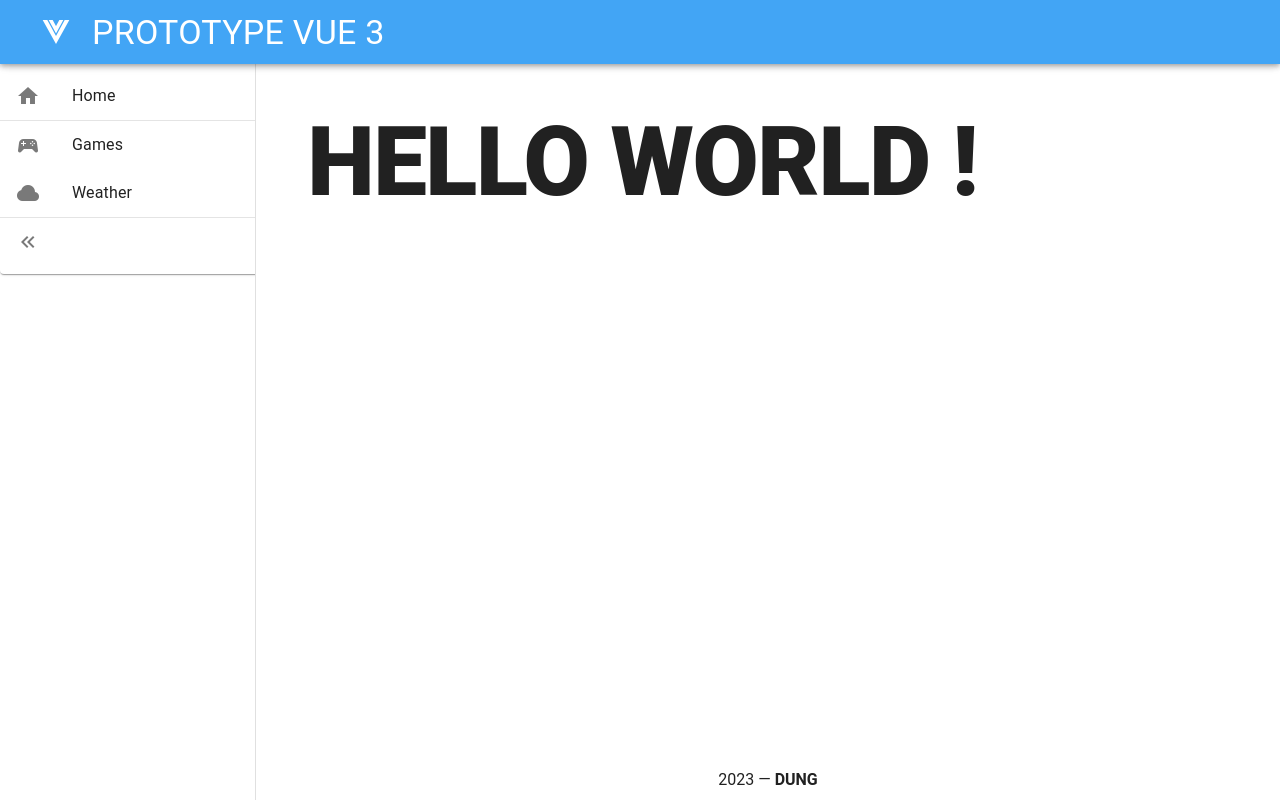
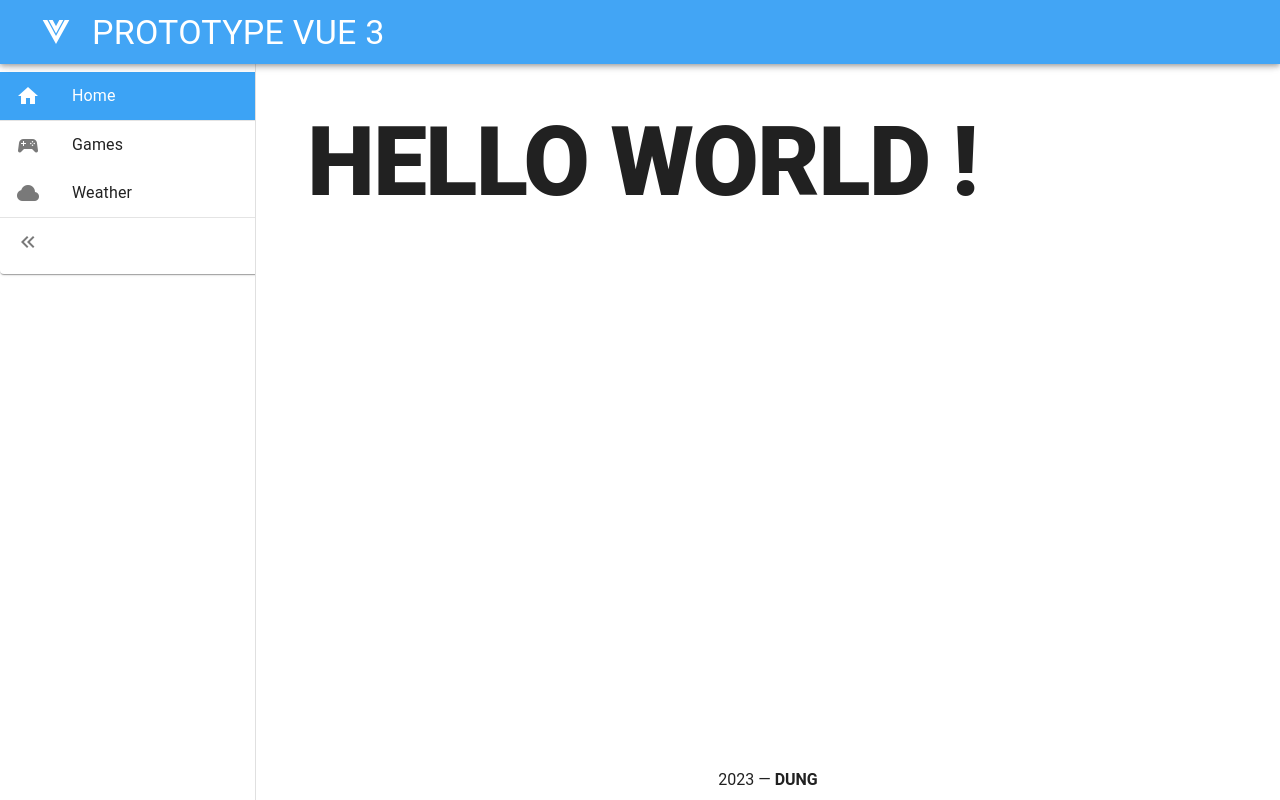
Before and after one commit to ThibaultNG/proto-vue, a Vue app: page /home in a window 1280 px wide. Built offline with nearby package versions, Linux system fonts and the light colour scheme.

Commit message:
active-class for MainNavBar list

```diff
--- a/src/component/MainNavBar.vue
+++ b/src/component/MainNavBar.vue
@@ -1,8 +1,16 @@
 <template>
 	<v-navigation-drawer v-model:rail="isNavDrawerPinned">
 		<v-card class="mx-auto" width="300">
-			<v-list v-model:opened="openedListGroups" open-strategy="single">
-				<v-list-item prepend-icon="mdi-home" title="Home" value="Home" to="/"></v-list-item>
+			<v-list v-model:opened="openedListGroups" open-strategy="multiple">
+				<v-list-item
+					prepend-icon="mdi-home"
+					title="Home"
+					to="/home"
+					active-class="bg-blue"
+					link
+					exact
+					@click="emptyOpenedListGroup"
+				></v-list-item>
 
 				<v-divider />
 
@@ -19,20 +27,15 @@
 						/>
 					</template>
 
-					<v-list-group
-						v-for="item in group.itemList"
-						:key="group.groupName + item.name"
-						:value="group.groupName + item.name"
-					>
-						<template #activator="{ props }">
+					<template v-for="item in group.itemList" :key="group.groupName + item.name">
 						<v-list-item
-								v-bind="props"
 							:title="item.name"
 							:to="item.link"
 							:prepend-icon="item.icon"
+							active-class="bg-blue"
 						></v-list-item>
 					</template>
-					</v-list-group>
+
 					<v-divider />
 				</v-list-group>
 
@@ -56,16 +59,21 @@ import { gameNavLinks } from "../modules/games/routes/gameRoutes";
 import { weatherNavLinks } from "../modules/weather/routes/weatherRoutes";
 
 const isNavDrawerPinned = ref<boolean>(false);
-const openedListGroups = ref<string[]>(["Home"]);
+
+const openedListGroups = ref<string[]>([]);
 
 const navLinkGroups = [...gameNavLinks, ...weatherNavLinks];
 
 function toggleNavPin() {
-	if (isNavDrawerPinned.value) openedListGroups.value = ["Home"];
 	isNavDrawerPinned.value = !isNavDrawerPinned.value;
+	if (isNavDrawerPinned.value) openedListGroups.value = [];
 }
 
 watch(openedListGroups, (newList) => {
-	if (newList[0] != undefined && newList[0] != "Home") isNavDrawerPinned.value = false;
+	if (newList.length) isNavDrawerPinned.value = false;
 });
+
+function emptyOpenedListGroup() {
+	openedListGroups.value = [];
+}
 </script>
```
Also changed, not shown: src/modules/weather/store/weatherStore.ts (line endings or trailing spaces). Lines whose indentation alone changed are shown as unchanged.
